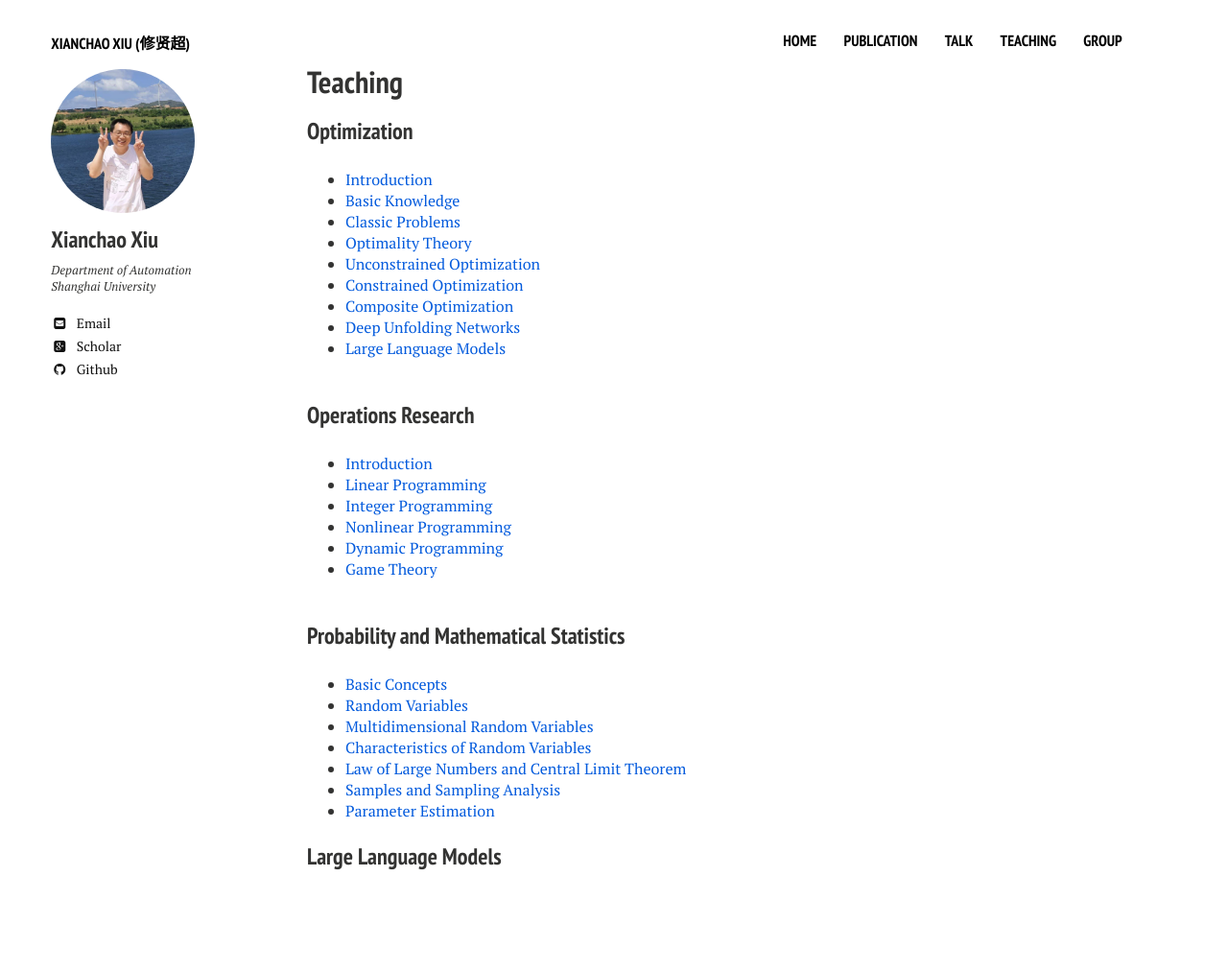
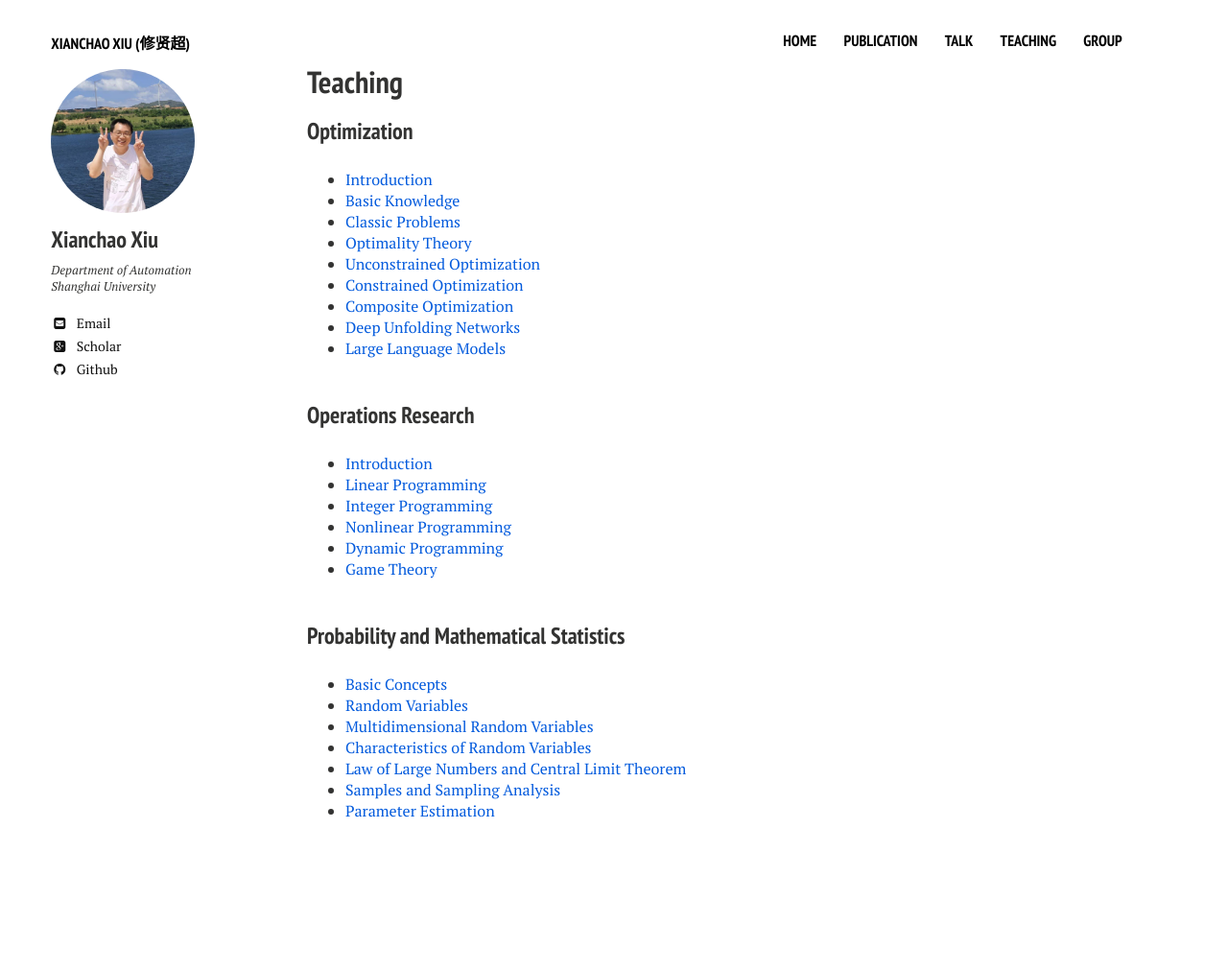
Before and after one commit to xianchaoxiu/xianchaoxiu.github.io, a Jekyll site: the page built from teaching/index.md, in a window 1280 px wide. Shown: the whole page at 96% size. Built offline with Jekyll 4.4.1, drawn with Linux system fonts in a browser that asks for light colours; nearby versions of some CDN libraries; after the commit the page ends 952 px from its top, so only the background shows below that.

Commit message:
Update index.md

```diff
--- a/teaching/index.md
+++ b/teaching/index.md
@@ -36,6 +36,3 @@ share: false
 - <a href="../teaching/概率论/大数定律及中心极限定理.pdf" class="textlink" target="_blank"> Law of Large Numbers and Central Limit Theorem </a> <br>
 - <a href="../teaching/概率论/样本及抽样分布.pdf" class="textlink" target="_blank"> Samples and Sampling Analysis </a> <br>
 - <a href="../teaching/概率论/参数估计.pdf" class="textlink" target="_blank"> Parameter Estimation </a> <br>
-
-
-### Large Language Models
```
